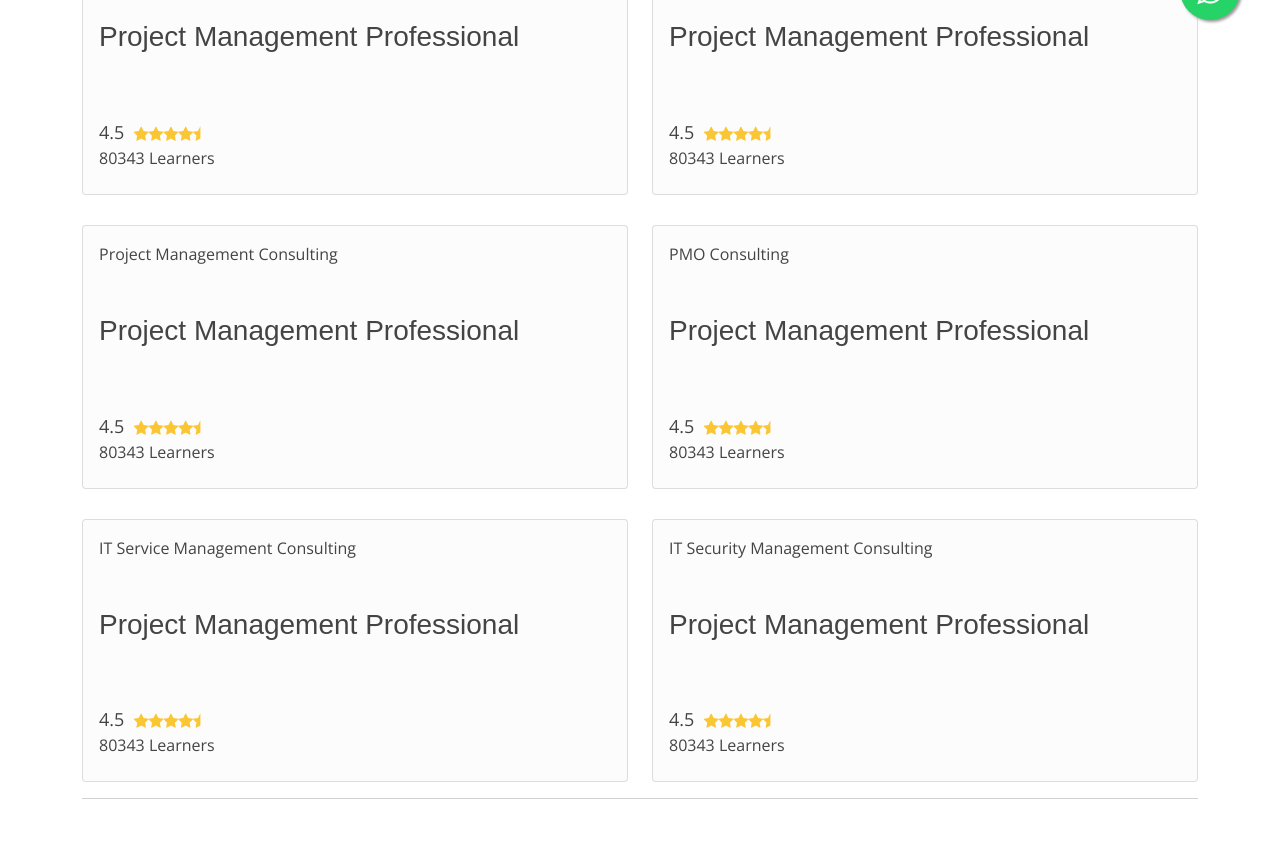
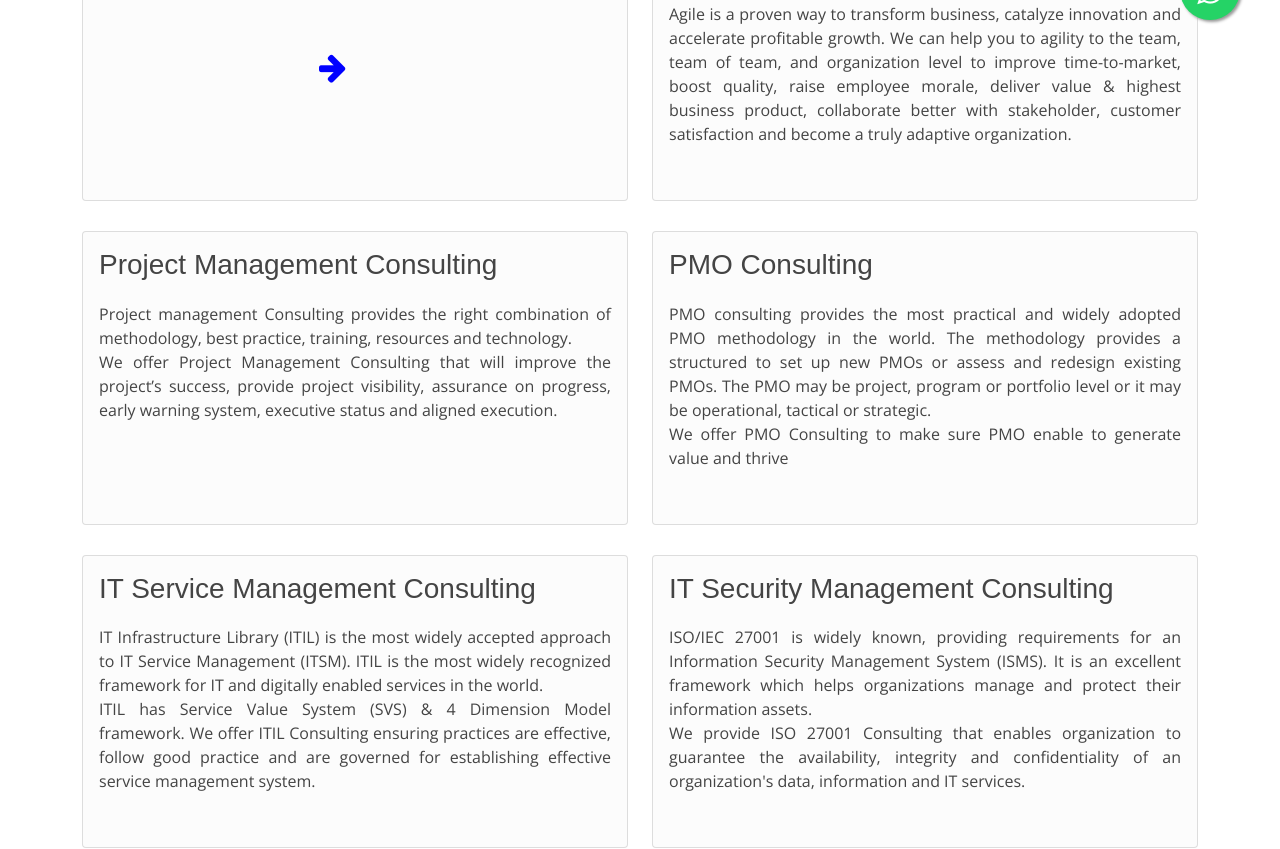
Before and after one commit to afikri/enetwoq, a React (Create React App) app: page /services in a window 1280 px wide. Shown: the part 700-1549 px from the top of the page. Built offline with nearby package versions, Linux system fonts and the light colour scheme; a web font is replaced by a local one.

Commit message:
Fixed service card position

```diff
--- a/src/index.css
+++ b/src/index.css
@@ -597,3 +597,21 @@ h6 {
 .scroll-float {
   margin-top: 16px;
 }
+
+.my
+.overlay-on-hover {
+  position: absolute;
+  bottom: 0;
+  left: 0;
+  right: 0;
+  background-color: green;
+  color: white;
+  overflow: hidden;
+  width: 100%;
+  height: 0;
+  transition: .5s ease;
+}
+
+.text-on-hover {
+  background-color: blue;
+}
--- a/src/pages/Services.js
+++ b/src/pages/Services.js
@@ -10,134 +10,37 @@ const Services = () => {
       <section id="certifications">
         <div className="container">
           <div className="row gy-4">
-            <div className="col-md-6">
+            <div className="col-md-6 my-container">
               <div className="card p-3 mb-2 h-100" style={{ backgroundColor: "#FCFCFC" }}>
-                <div className="d-flex justify-content-between">
-                  <div className="d-flex flex-row align-items-center">
-                    Digital Transformation
+                <h3 className="heading">Digital Transformation</h3>
+                <div style={{}}>
+                  <i className="fa fa-arrow-right fa-2x" style={{
+                    paddingLeft: "220px",
+                    paddingTop:"50px",
+                    margin: "0 auto",
+                    color: "blue"
+                  }}></i>
                 </div>
-                </div>
-                <div className="mt-5">
-                  <h3 className="heading">Project Management Professional</h3>
-                  <div className="mt-2">
-                    <div className="row">
-                      <div className="col-sm">
-                        <div className="mt-5 d-flex align-items-center">
-                          <h5 className="review-stat">4.5 &nbsp;</h5>
-                          <div className="small-ratings">
-                            <i className="fa fa-star rating-color"></i>
-                            <i className="fa fa-star rating-color"></i>
-                            <i className="fa fa-star rating-color"></i>
-                            <i className="fa fa-star rating-color"></i>
-                            <i className="fa fa-star-half rating-color"></i>
-                          </div>
-                        </div>
-                      </div>
-                      <div>
-                        80343 Learners
-                      </div>
-                    </div>
-                  </div>
-                </div>
-              </div>
-            </div>
-            <div className="col-md-6">
-              <div className="card p-3 mb-2 h-100" style={{ backgroundColor: "#FCFCFC" }}>
-                <div className="d-flex justify-content-between">
-                  <div className="d-flex flex-row align-items-center">
-                    Scrum & Agile Enterprise
-                  </div>
-                </div>
-                <div className="mt-5">
-                  <h3 className="heading">Project Management Professional</h3>
-                  <div className="mt-2">
-                    <div className="row">
-                      <div className="col-sm">
-                        <div className="mt-5 d-flex align-items-center">
-                          <h5 className="review-stat">4.5 &nbsp;</h5>
-                          <div className="small-ratings">
-                            <i className="fa fa-star rating-color"></i>
-                            <i className="fa fa-star rating-color"></i>
-                            <i className="fa fa-star rating-color"></i>
-                            <i className="fa fa-star rating-color"></i>
-                            <i className="fa fa-star-half rating-color"></i>
-                          </div>
-                        </div>
-                      </div>
-                      <div>
-                        80343 Learners
-                      </div>
-                    </div>
-                  </div>
-                </div>
+                <div className="overlay-on-hover">
+                  <div className="text-on-hover"></div>
                 </div>
               </div>
             </div>
 
-        </div>
 
-        <div className="container" style={{ marginTop: "30px" }}>
-          <div className="row gy-4">
+
+
+
+
             <div className="col-md-6">
               <div className="card p-3 mb-2 h-100" style={{ backgroundColor: "#FCFCFC" }}>
                 <div className="d-flex justify-content-between">
-                  <div className="d-flex flex-row align-items-center">
-                    Project Management Consulting
+                  <h3 className="heading">Scrum & Agile Enterprise</h3>
                 </div>
-                </div>
-                <div className="mt-5">
-                  <h3 className="heading">Project Management Professional</h3>
-                  <div className="mt-2">
-                    <div className="row">
-                      <div className="col-sm">
-                        <div className="mt-5 d-flex align-items-center">
-                          <h5 className="review-stat">4.5 &nbsp;</h5>
-                          <div className="small-ratings">
-                            <i className="fa fa-star rating-color"></i>
-                            <i className="fa fa-star rating-color"></i>
-                            <i className="fa fa-star rating-color"></i>
-                            <i className="fa fa-star rating-color"></i>
-                            <i className="fa fa-star-half rating-color"></i>
-                          </div>
-                        </div>
-                      </div>
-                      <div>
-                        80343 Learners
-                      </div>
-                    </div>
-                  </div>
-                </div>
-              </div>
-            </div>
-            <div className="col-md-6">
-              <div className="card p-3 mb-2 h-100" style={{ backgroundColor: "#FCFCFC" }}>
-                <div className="d-flex justify-content-between">
-                  <div className="d-flex flex-row align-items-center">
-                    PMO Consulting
-                  </div>
-                </div>
-                <div className="mt-5">
-                  <h3 className="heading">Project Management Professional</h3>
-                  <div className="mt-2">
-                    <div className="row">
-                      <div className="col-sm">
-                        <div className="mt-5 d-flex align-items-center">
-                          <h5 className="review-stat">4.5 &nbsp;</h5>
-                          <div className="small-ratings">
-                            <i className="fa fa-star rating-color"></i>
-                            <i className="fa fa-star rating-color"></i>
-                            <i className="fa fa-star rating-color"></i>
-                            <i className="fa fa-star rating-color"></i>
-                            <i className="fa fa-star-half rating-color"></i>
-                          </div>
-                        </div>
-                      </div>
-                      <div>
-                        80343 Learners
-                      </div>
-                    </div>
-                  </div>
-                </div>
+                <p style={{ textAlign: "justify" }}>
+                  Agile is a proven way to transform business, catalyze innovation and accelerate profitable growth. We can help you to agility to the team, team of team, and organization level to improve time-to-market, boost quality, raise employee morale, deliver value & highest business product,
+                  collaborate better with stakeholder, customer satisfaction and become a truly adaptive organization.
+                </p>
               </div>
             </div>
           </div>
@@ -148,69 +51,54 @@ const Services = () => {
             <div className="col-md-6">
               <div className="card p-3 mb-2 h-100" style={{ backgroundColor: "#FCFCFC" }}>
                 <div className="d-flex justify-content-between">
-                  <div className="d-flex flex-row align-items-center">
-                    IT Service Management Consulting
+                  <h3 className="heading">Project Management Consulting</h3>
                 </div>
-                </div>
-                <div className="mt-5">
-                  <h3 className="heading">Project Management Professional</h3>
-                  <div className="mt-2">
-                    <div className="row">
-                      <div className="col-sm">
-                        <div className="mt-5 d-flex align-items-center">
-                          <h5 className="review-stat">4.5 &nbsp;</h5>
-                          <div className="small-ratings">
-                            <i className="fa fa-star rating-color"></i>
-                            <i className="fa fa-star rating-color"></i>
-                            <i className="fa fa-star rating-color"></i>
-                            <i className="fa fa-star rating-color"></i>
-                            <i className="fa fa-star-half rating-color"></i>
-                          </div>
-                        </div>
-                      </div>
-                      <div>
-                        80343 Learners
-                      </div>
-                    </div>
-                  </div>
-                </div>
+                <p style={{ textAlign: "justify" }}>
+                  Project management Consulting provides the right combination of methodology, best practice, training, resources and technology. <br />We offer Project Management Consulting that will improve the project’s success, provide project visibility, assurance on progress, early warning system, executive status and aligned execution.
+                </p>
               </div>
             </div>
             <div className="col-md-6">
               <div className="card p-3 mb-2 h-100" style={{ backgroundColor: "#FCFCFC" }}>
                 <div className="d-flex justify-content-between">
-                  <div className="d-flex flex-row align-items-center">
-                    IT Security Management Consulting
+                  <h3 className="heading">PMO Consulting</h3>
                 </div>
-                </div>
-                <div className="mt-5">
-                  <h3 className="heading">Project Management Professional</h3>
-                  <div className="mt-2">
-                    <div className="row">
-                      <div className="col-sm">
-                        <div className="mt-5 d-flex align-items-center">
-                          <h5 className="review-stat">4.5 &nbsp;</h5>
-                          <div className="small-ratings">
-                            <i className="fa fa-star rating-color"></i>
-                            <i className="fa fa-star rating-color"></i>
-                            <i className="fa fa-star rating-color"></i>
-                            <i className="fa fa-star rating-color"></i>
-                            <i className="fa fa-star-half rating-color"></i>
-                          </div>
-                        </div>
-                      </div>
-                      <div>
-                        80343 Learners
-                      </div>
-                    </div>
-                  </div>
+                <p style={{ textAlign: "justify" }}>
+                  PMO consulting provides the most practical and widely adopted PMO methodology in the world. The methodology provides a structured to set up new PMOs or assess and redesign existing PMOs. The PMO may be project, program or portfolio level or it may be operational, tactical or strategic.
+                  <br />We offer PMO Consulting to make sure PMO enable to generate value and thrive
+                </p>
               </div>
             </div>
           </div>
         </div>
 
-          <hr />
+        <div className="container" style={{ marginTop: "30px" }}>
+          <div className="row gy-4">
+            <div className="col-md-6">
+              <div className="card p-3 mb-2 h-100" style={{ backgroundColor: "#FCFCFC" }}>
+                <div className="d-flex justify-content-between">
+                  <h3 className="heading">IT Service Management Consulting</h3>
                 </div>
+                <p style={{ textAlign: "justify" }}>
+                  IT Infrastructure Library (ITIL) is the most widely accepted approach to IT Service Management (ITSM). ITIL is the most widely recognized framework for IT and digitally enabled services in the world.
+                  <br />ITIL has Service Value System (SVS) & 4 Dimension Model framework. We offer ITIL Consulting ensuring practices are effective, follow good practice and are governed for establishing effective service management system.
+                </p>
+              </div>
+            </div>
+            <div className="col-md-6">
+              <div className="card p-3 mb-2 h-100" style={{ backgroundColor: "#FCFCFC" }}>
+                <div className="d-flex justify-content-between">
+                  <h3 className="heading">IT Security Management Consulting</h3>
+                </div>
+                <p style={{ textAlign: "justify" }}>
+                  ISO/IEC 27001 is widely known, providing requirements for an Information Security Management System (ISMS).  It is an excellent framework which helps organizations manage and protect their information assets.
+                  <br />We provide ISO 27001 Consulting that enables organization to guarantee the availability, integrity and confidentiality of an organization's data, information and IT services.
+                </p>
+              </div>
+            </div>
+          </div>
+        </div>
+
       </section>
 
     </div>
```
Lines whose indentation alone changed are shown as unchanged.
